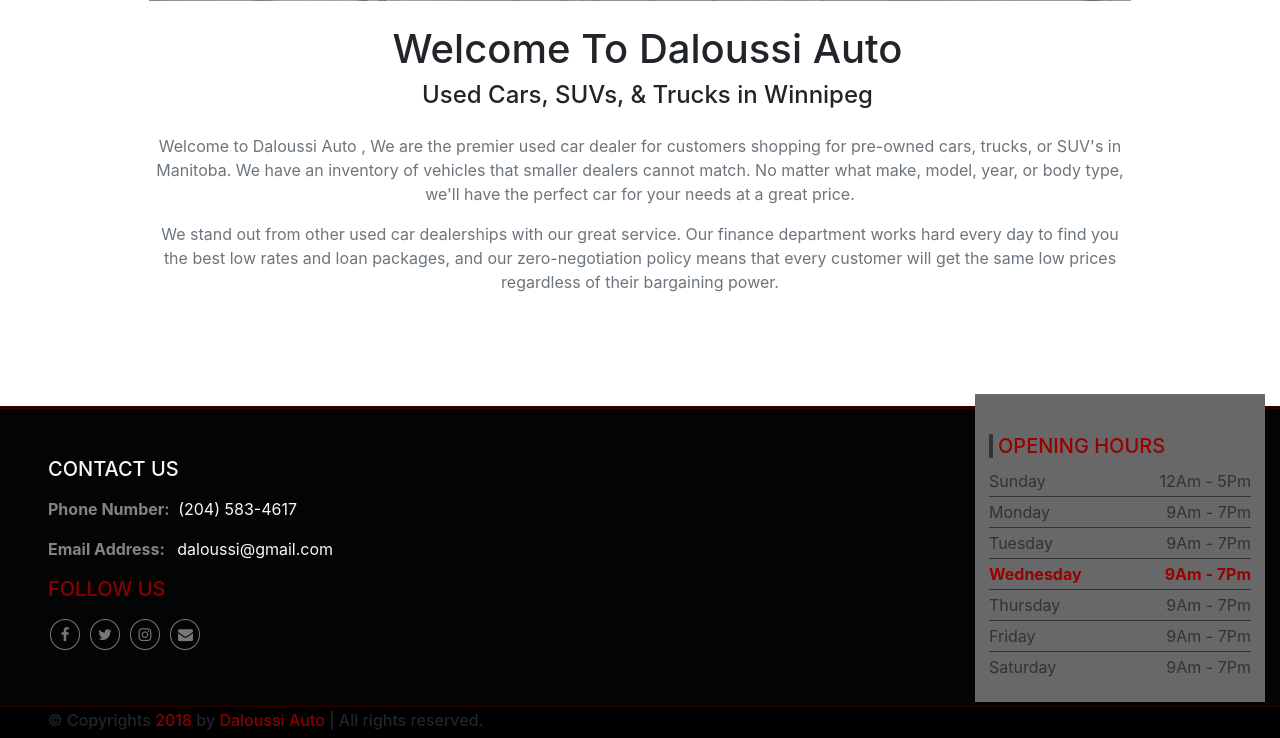
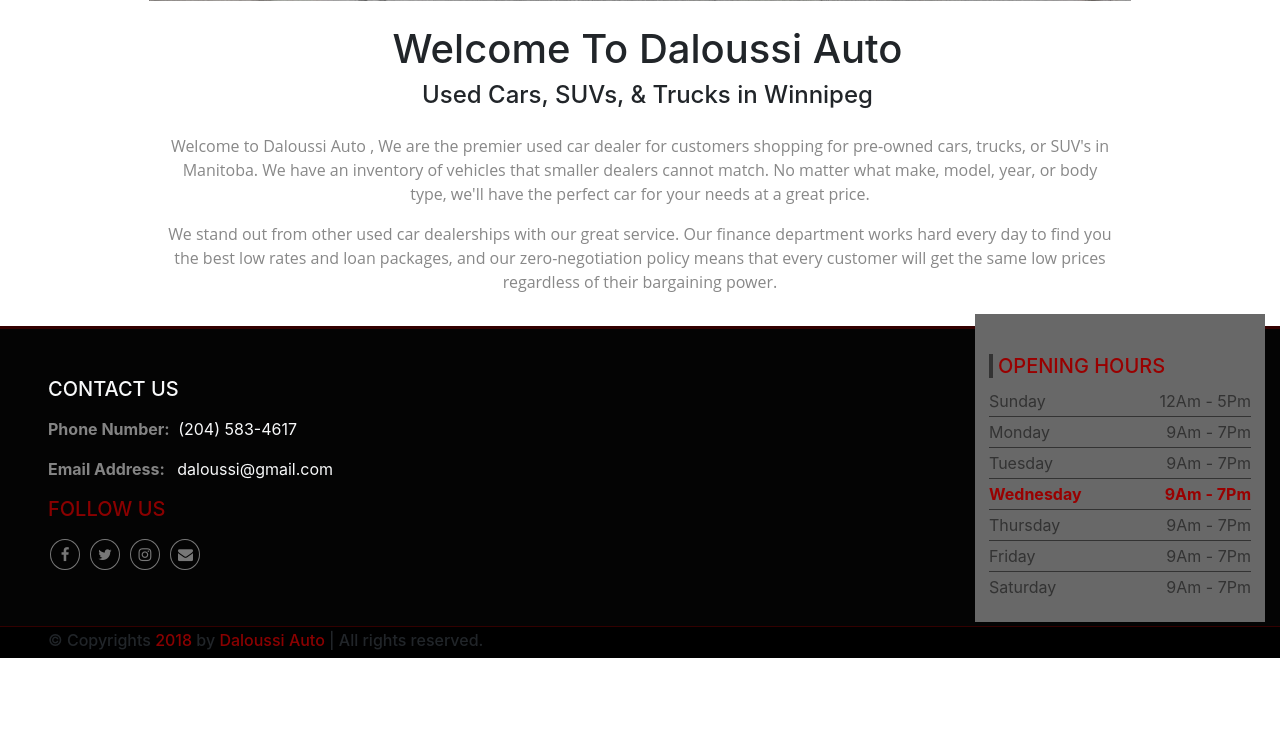
Before and after one commit to reda-bouamira/Daloussi, a PHP site: page /about_us.php in a window 1280 px wide. Shown: the part 680-1418 px from the top of the page. After the commit the page ends 1338 px from the top, so only its background shows below. Run offline with PHP 8.4, Linux system fonts and the light colour scheme; some libraries are stand-ins or nearby versions.

Commit message:
about us padding fixed

```diff
--- a/about_us.php
+++ b/about_us.php
@@ -21,16 +21,16 @@
 						</div>
 						<div class="row justify-content-sm-center mx-0">
 							<div class="row ml-0">
-								<div class="about_us_headers col-sm pt-4 justify-content-sm-center pb-3 my_about_us_home_header bg-white">
-									<center>
+								<div class="col-sm pt-4 justify-content-sm-center pb-3 my_about_us_home_header bg-white px-2 mx-1">
+									<center class="mx-2 px-2">
 										<h1>Welcome To Daloussi Auto</h1>
 										<h4>Used Cars, SUVs, & Trucks in Winnipeg</h4>
 									</center>
 								</div>
 							</div>
-							<div class="row justify-content-sm-center mx-0 ml-0 text-secondary">
-								<div class="col-sm-12 mx-0 px-0 pt-0 pb-5 mb-5">
-									<center class="bg-white">
+							<div class="row justify-content-sm-center mx-0 ml-0 my_about_us_home_text">
+								<div class="col-sm-12 mx-0 px-0 pt-0 pb-3">
+									<center class="bg-white mx-2 px-2">
 										<p> Welcome to Daloussi Auto , We are the premier used car dealer for customers shopping for pre-owned cars, trucks, or SUV's in Manitoba. We have an inventory of vehicles that smaller dealers cannot match. No matter what make, model, year, or body type, we'll have the perfect car for your needs at a great price.</p>
 										<p>We stand out from other used car dealerships with our great service. Our finance department works hard every day to find you the best low rates and loan packages, and our zero-negotiation policy means that every customer will get the same low prices regardless of their bargaining power.</p>
 									</center>
--- a/php/about_us_home.php
+++ b/php/about_us_home.php
@@ -8,8 +8,8 @@
 			</div>
 			<div class="row justify-content-sm-center mx-0">
 				<div class="row ml-0">
-					<div class="col-sm pt-4 justify-content-sm-center pb-3 my_about_us_home_header bg-white">
-						<center>
+					<div class="col-sm pt-4 justify-content-sm-center pb-3 my_about_us_home_header bg-white px-2 mx-1">
+						<center class="mx-2 px-2">
 							<h1>Welcome To Daloussi Auto</h1>
 							<h4>Used Cars, SUVs, & Trucks in Winnipeg</h4>
 						</center>
@@ -17,7 +17,7 @@
 				</div>
 				<div class="row justify-content-sm-center mx-0 ml-0 my_about_us_home_text">
 					<div class="col-sm-12 mx-0 px-0 pt-0 pb-3">
-						<center class="bg-white">
+						<center class="bg-white mx-2 px-2">
 							<p> Welcome to Daloussi Auto , We are the premier used car dealer for customers shopping for pre-owned cars, trucks, or SUV's in Manitoba. We have an inventory of vehicles that smaller dealers cannot match. No matter what make, model, year, or body type, we'll have the perfect car for your needs at a great price.</p>
 							<p>We stand out from other used car dealerships with our great service. Our finance department works hard every day to find you the best low rates and loan packages, and our zero-negotiation policy means that every customer will get the same low prices regardless of their bargaining power.</p>
 						</center>
```
